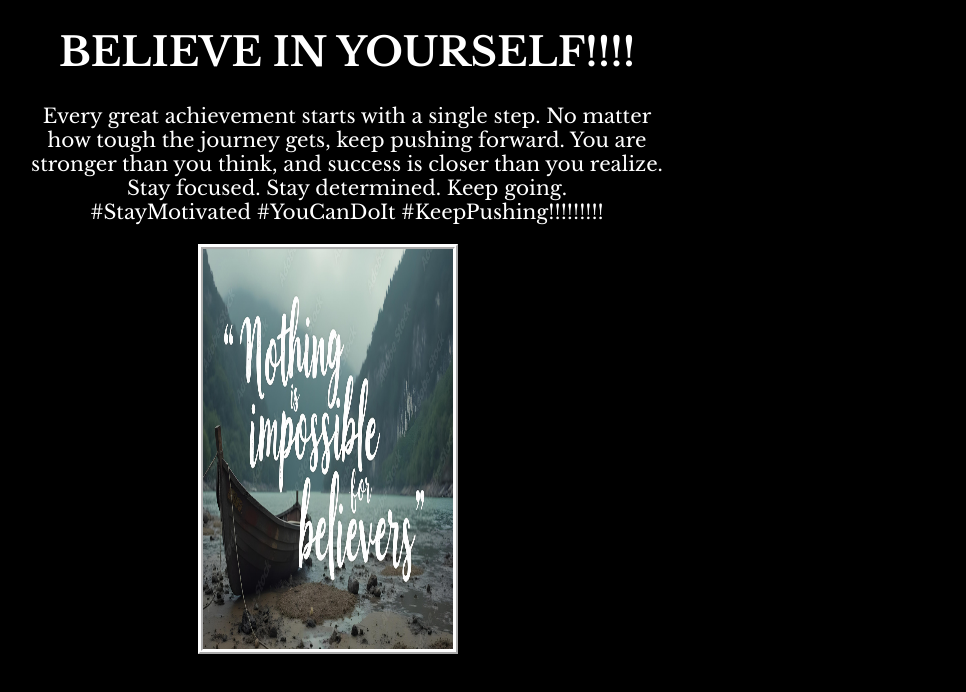
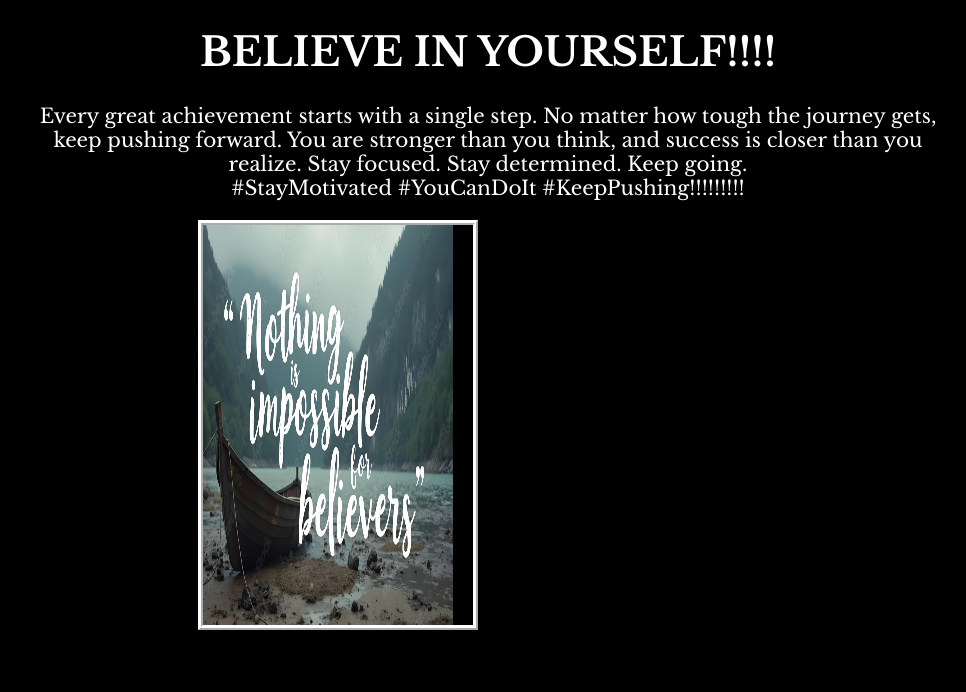
Before and after one commit to Debbystar93/Capstone-day1-challenge, a plain HTML site: page index.html in a window 1280 px wide. Shown: the whole page, without its empty margins (142-1108 px from the left). Drawn offline with nearby package versions, Linux system fonts and the light colour scheme.

Commit message:
final commit

```diff
--- a/style.css
+++ b/style.css
@@ -34,16 +34,22 @@ p{
     .content {
         flex-direction: row;
         text-align: left;
-        max-width: 70%;
+
     }
 
     .text {
         padding-right: 20px;
+        font-size: 8px;
+    }
+    .p{
         font-size: 1rem;
+        padding-right: 20px;
     }
-
     img {
         width: 250px;
         height: auto;
+        padding-right: 20px;
+        align-items: center;
+
     }
 }
```
